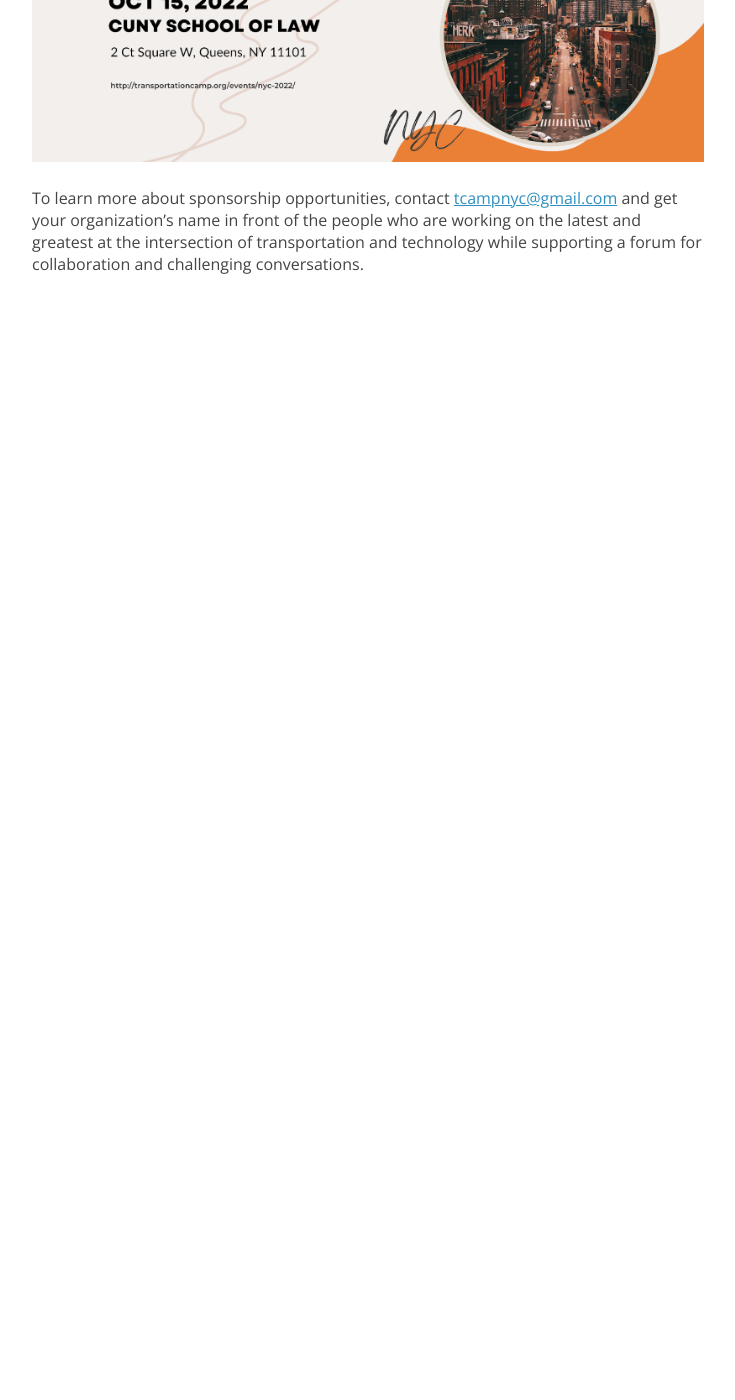
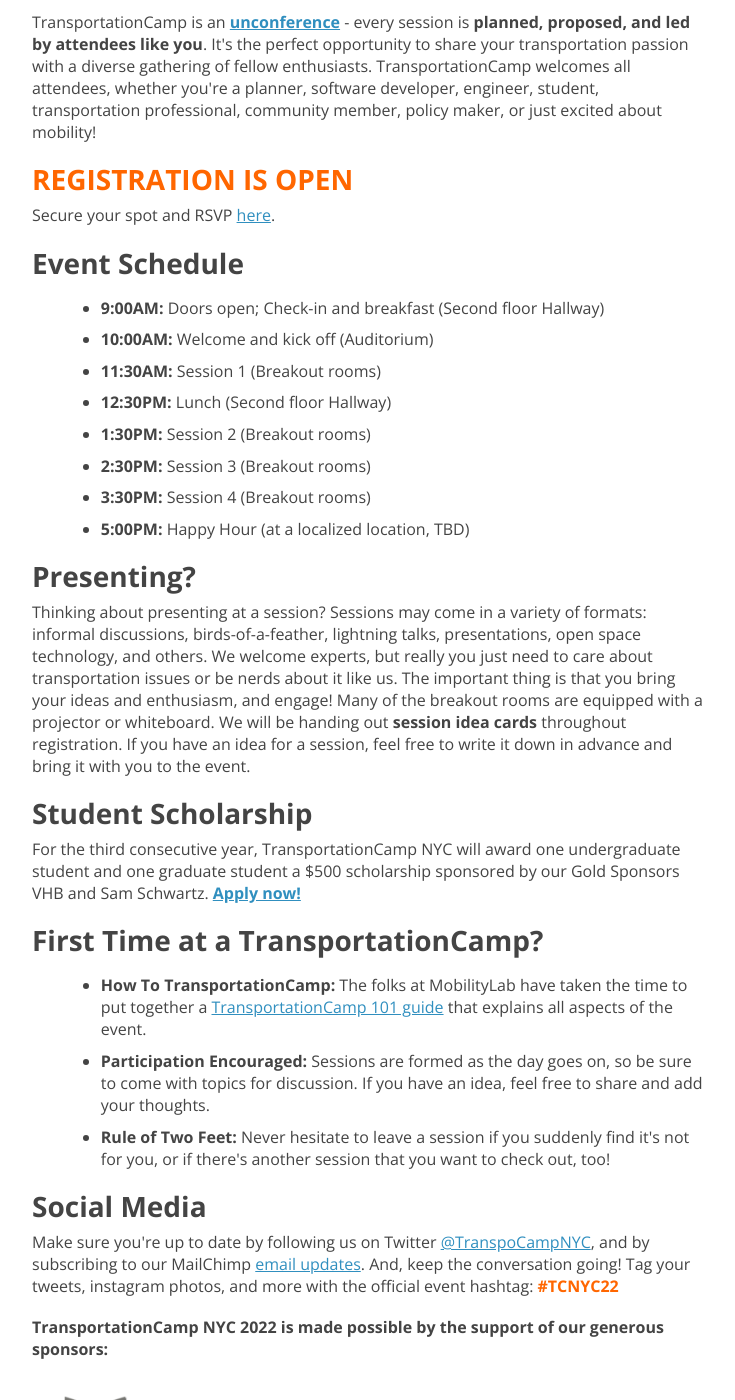
Before and after one commit to transpocamp/transportationcamp.org, a Jekyll site: the page built from events/nyc-2022/index.markdown, in a window 1280 px wide and 1400 px high, scrolled down 702 px. Shown: the whole window, without its empty margins (272-1007 px from the left). Built offline with Jekyll 4.4.1, drawn with Linux system fonts in a browser that asks for light colours; nearby versions of some CDN libraries; before the commit the page ends 1060 px from its top, so only the background shows below that; some of the changed text lies outside the part shown.

Commit message:
NYC open registration

```diff
--- a/_data/events.yml
+++ b/_data/events.yml
@@ -425,6 +425,7 @@
 - title: NYC 2022
   date: 2022-10-15 23:59:59
   url: /events/nyc-2022
+  register_url: https://www.eventbrite.com/e/399265031457/
   background_img: nyc-2022.jpg
 
 - title: Pittsburgh 2022 (In-Person)
--- a/events/nyc-2022/index.markdown
+++ b/events/nyc-2022/index.markdown
@@ -10,10 +10,45 @@
 hide-title: true
 ---
 
-<span style="font-size: larger; color: #FF6600;">As good as virtual Camp was, for 2022 we’re excited to be bringing back **a fully in-person Camp**! Mark your calendars and stay tuned for more details.</span>
+<img src="board.jpg" alt="Board" />
+
+### TransportationCamp NYC 2022 is back and IN-PERSON, and for the first time ever, in QUEENS!
+
+Join us on Saturday, October 15th at CUNY School of Law in the heart of Long Island City, Queens to be a part of the conversation on all topics of mobility in this open and inclusive event.
 
 TransportationCamp is an **[unconference](https://en.wikipedia.org/wiki/Unconference)** - every session is **planned, proposed, and led by attendees like you**. It&#39;s the perfect opportunity to share your transportation passion with a diverse gathering of fellow enthusiasts. TransportationCamp welcomes all attendees, whether you&#39;re a planner, software developer, engineer, student, transportation professional, community member, policy maker, or just excited about mobility!
 
-<img src="nyc-back.png" alt="Back In Person! October 15 at CUNY School of Law, 2 Court Square W, Queens, NY 11101" />
+<h3 style="color: #FF6600;">REGISTRATION IS OPEN</h3>
 
-To learn more about sponsorship opportunities, contact [tcampnyc@gmail.com](mailto:tcampnyc@gmail.com) and get your organization's name in front of the people who are working on the latest and greatest at the intersection of transportation and technology while supporting a forum for collaboration and challenging conversations.
+Secure your spot and RSVP [here](https://www.eventbrite.com/e/399265031457/).
+
+### Event Schedule
+- **9:00AM:** Doors open; Check-in and breakfast (Second floor Hallway)
+- **10:00AM:** Welcome and kick off (Auditorium)
+- **11:30AM:** Session 1 (Breakout rooms)
+- **12:30PM:** Lunch (Second floor Hallway)
+- **1:30PM:** Session 2 (Breakout rooms)
+- **2:30PM:** Session 3 (Breakout rooms)
+- **3:30PM:** Session 4 (Breakout rooms)
+- **5:00PM:** Happy Hour (at a localized location, TBD)
+
+### Presenting?
+Thinking about presenting at a session? Sessions may come in a variety of formats: informal discussions, birds-of-a-feather, lightning talks, presentations, open space technology, and others. We welcome experts, but really you just need to care about transportation issues or be nerds about it like us. The important thing is that you bring your ideas and enthusiasm, and engage! Many of the breakout rooms are equipped with a projector or whiteboard. We will be handing out **session idea cards** throughout registration. If you have an idea for a session, feel free to write it down in advance and bring it with you to the event.
+
+### Student Scholarship
+For the third consecutive year, TransportationCamp NYC will award one undergraduate student and one graduate student a $500 scholarship sponsored by our Gold Sponsors VHB and Sam Schwartz. **[Apply now!](https://forms.gle/9kLeniN76yaRK6ZM8)**
+
+### First Time at a TransportationCamp?
+- **How To TransportationCamp:** The folks at MobilityLab have taken the time to put together a [TransportationCamp 101 guide](http://transportationcamp.org/2011/02/how-transportationcamp-works-the-essential-guide/) that explains all aspects of the event.
+- **Participation Encouraged:** Sessions are formed as the day goes on, so be sure to come with topics for discussion. If you have an idea, feel free to share and add your thoughts.
+- **Rule of Two Feet:** Never hesitate to leave a session if you suddenly find it&#39;s not for you, or if there&#39;s another session that you want to check out, too!
+
+### Social Media
+Make sure you&#39;re up to date by following us on Twitter [@TranspoCampNYC](https://twitter.com/transpocampnyc), and by subscribing to our MailChimp [email updates](http://eepurl.com/dFtMzX). And, keep the conversation going! Tag your tweets, instagram photos, and more with the official event hashtag: <span style="color: #FF6600;">**#TCNYC22**</span>
+
+**TransportationCamp NYC 2022 is made possible by the support of our generous sponsors:**
+
+<img src="sponsors.png" alt="Sponsor logos" />
+
+---
+**To learn more about sponsorship opportunities, contact [tcampnyc@gmail.com](mailto:tcampnyc@gmail.com) and get your organization's name in front of the people who are working on the latest and greatest at the intersection of transportation and technology while supporting a forum for collaboration and challenging conversations.**
```
Also changed, not shown: events/nyc-2022/board.jpg (added), events/nyc-2022/sponsors.png (added).
